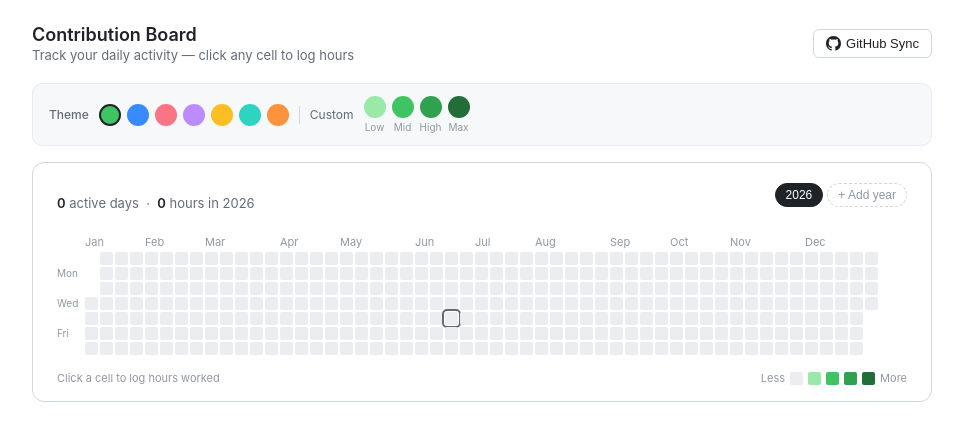
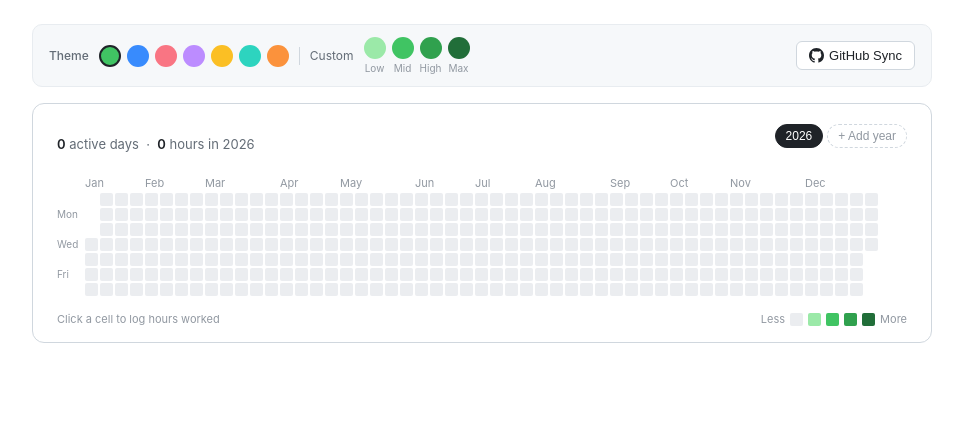
Before and after one commit to Subin-Ju/Github-theme-notion-widget, a plain HTML site: page index.html in a window 1280 px wide. Shown: the whole page, without its empty margins (158-1121 px from the left). Drawn offline with Linux system fonts and the light colour scheme.

Commit message:
modify notion tracking widgets with github style

```diff
--- a/index.html
+++ b/index.html
@@ -206,7 +206,7 @@
   .cell.empty { background: transparent !important; cursor: default; pointer-events: none; }
   .cell.future { background: var(--cell-empty) !important; cursor: default; }
   .cell.future:hover { opacity: 1; outline: none; }
-  .cell.today { outline: 2px solid var(--text-muted); outline-offset: 1px; }
+  .cell.today {}
 
   .legend {
     display: flex;
@@ -506,19 +506,6 @@
 <body>
 <div class="container">
 
-  <div class="header">
-    <div class="header-left">
-      <h1>Contribution Board</h1>
-      <p>Track your daily activity — click any cell to log hours</p>
-    </div>
-    <div class="header-right">
-      <button class="btn" onclick="openGhModal()">
-        <svg width="15" height="15" viewBox="0 0 16 16" fill="currentColor"><path d="M8 0C3.58 0 0 3.58 0 8c0 3.54 2.29 6.53 5.47 7.59.4.07.55-.17.55-.38 0-.19-.01-.82-.01-1.49-2.01.37-2.53-.49-2.69-.94-.09-.23-.48-.94-.82-1.13-.28-.15-.68-.52-.01-.53.63-.01 1.08.58 1.23.82.72 1.21 1.87.87 2.33.66.07-.52.28-.87.51-1.07-1.78-.2-3.64-.89-3.64-3.95 0-.87.31-1.59.82-2.15-.08-.2-.36-1.02.08-2.12 0 0 .67-.21 2.2.82.64-.18 1.32-.27 2-.27.68 0 1.36.09 2 .27 1.53-1.04 2.2-.82 2.2-.82.44 1.1.16 1.92.08 2.12.51.56.82 1.27.82 2.15 0 3.07-1.87 3.75-3.65 3.95.29.25.54.73.54 1.48 0 1.07-.01 1.93-.01 2.2 0 .21.15.46.55.38A8.013 8.013 0 0016 8c0-4.42-3.58-8-8-8z"/></svg>
-        GitHub Sync
-      </button>
-    </div>
-  </div>
-
   <div class="theme-bar">
     <span class="theme-bar-label">Theme</span>
     <div class="theme-swatches" id="theme-swatches"></div>
@@ -562,6 +549,11 @@
       </div>
       <button class="cp-apply" onclick="applyPickerColor()">Apply</button>
     </div>
+
+    <button class="btn" style="margin-left:auto;white-space:nowrap;flex-shrink:0" onclick="openGhModal()">
+      <svg width="15" height="15" viewBox="0 0 16 16" fill="currentColor"><path d="M8 0C3.58 0 0 3.58 0 8c0 3.54 2.29 6.53 5.47 7.59.4.07.55-.17.55-.38 0-.19-.01-.82-.01-1.49-2.01.37-2.53-.49-2.69-.94-.09-.23-.48-.94-.82-1.13-.28-.15-.68-.52-.01-.53.63-.01 1.08.58 1.23.82.72 1.21 1.87.87 2.33.66.07-.52.28-.87.51-1.07-1.78-.2-3.64-.89-3.64-3.95 0-.87.31-1.59.82-2.15-.08-.2-.36-1.02.08-2.12 0 0 .67-.21 2.2.82.64-.18 1.32-.27 2-.27.68 0 1.36.09 2 .27 1.53-1.04 2.2-.82 2.2-.82.44 1.1.16 1.92.08 2.12.51.56.82 1.27.82 2.15 0 3.07-1.87 3.75-3.65 3.95.29.25.54.73.54 1.48 0 1.07-.01 1.93-.01 2.2 0 .21.15.46.55.38A8.013 8.013 0 0016 8c0-4.42-3.58-8-8-8z"/></svg>
+      GitHub Sync
+    </button>
   </div>
 
   <div class="board-card">
```
